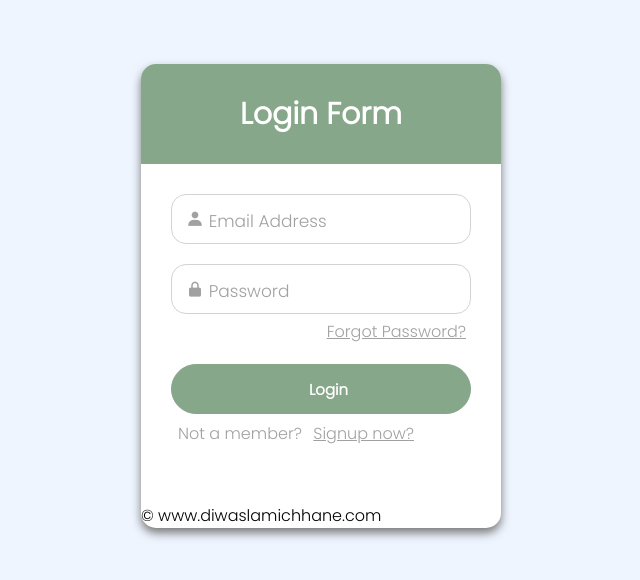
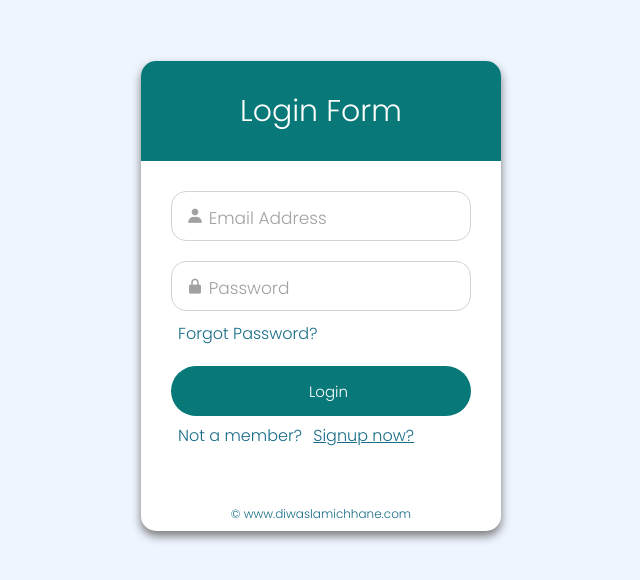
Before and after one commit to DiwasLamichhane/Login-Page, a plain HTML site: page index.html in a window 1280 px wide. Shown: the part 104-684 px from the top of the page, without its empty margins (319-959 px from the left). Drawn offline with nearby package versions, Linux system fonts and the light colour scheme.

Commit message:
CSS file

```diff
--- a/style.css
+++ b/style.css
@@ -19,15 +19,15 @@ html,body{
 /* Styling CSS from here */
 #main{
     width: 360px;
-    background-color: white;
+    background-color: #ffffff;
     border-radius: 15px;
     box-shadow: 0 5px 10px rgb(120, 120, 120);
 }
 #main .title{
     line-height: 100px;
-    background-color: #86A789;
+    background: #097879;
     font-size: 30px;
-    font-weight: 600;
+    font-weight: 500;
     color: #ffffff;
     text-align: center;
     border-radius: 15px 15px 0 0;
@@ -54,7 +54,7 @@ html,body{
 #main form .interface input:focus,
 #main form .interface input:valid
 {
-    border-color: #86A789;
+    border-color: #176B87;
 }
 #main form .interface label{
     position: absolute;
@@ -69,30 +69,39 @@ html,body{
 #main form .interface input:valid ~ label{
  top: -23%;
  font-size: 16px;
- color: #86A789;
+ color: #176B87;
  background-color: white;
 }
 #main form .passforgot{
-    color: #86A789;
-    display: flex;
-    justify-content: right;
-    margin: 5px;
+    margin: 10px 0px 0px 7px;
 }
 #main form .passforgot a{
-    color: rgb(162, 161, 161);
+    color: #176B87;
+    text-decoration: none;
 }
 #main form .interface input[type="submit"]{
     color: #ffffff;
-    background-color: #86A789;
+    background: #097879;
     font-size: 15px;
     cursor: pointer;
     transition: all 0.3 ease;
     border-radius: 30px;
+    font-weight: 500;
+    border: none;
 }
 #main form .interface input[type="submit"]:active{
     transform: scale(0.95);
 }
 #main form .signup, #main form .signup a{
-    color: rgb(162, 161, 161);
+    color: #176B87;
     margin: 7px;
+    font-size: 16px;
 }
+#main .cpright{
+    display: flex;
+    justify-content: center;
+    font-size: 12px;
+    margin: 0 0 8px 0;
+    color: #176B87;
+    font-weight: 400;
+}
```
